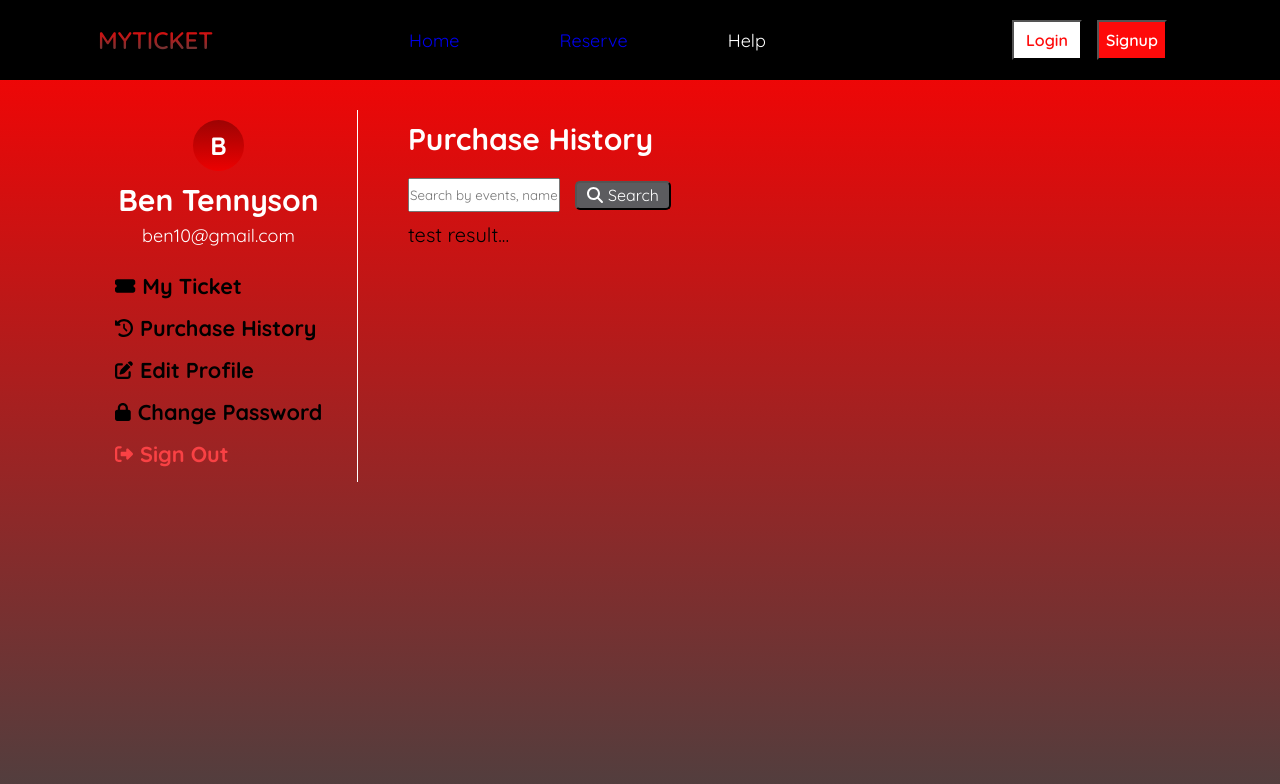
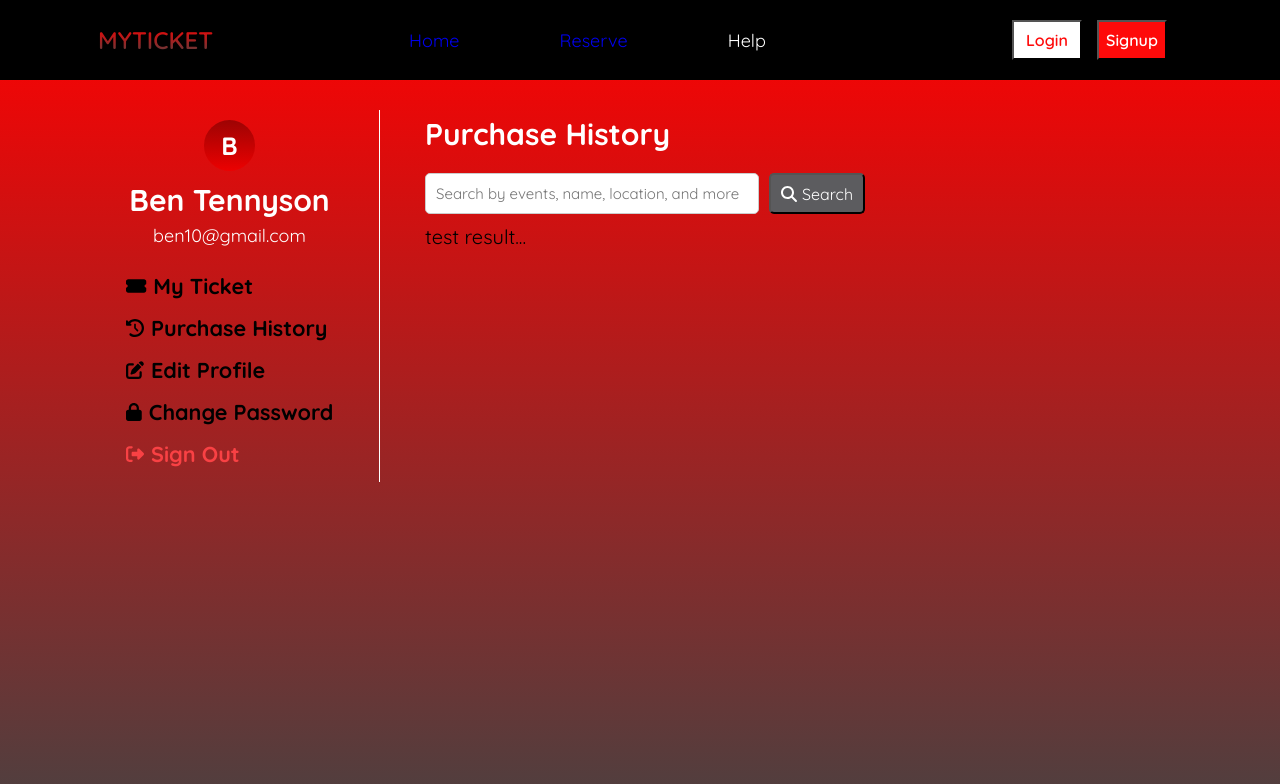
Before and after one commit to KhalidMimMuzahid/Event_Booking_System, a React (Vite) app in the folder client/: page /Profile/History in a window 1280 px wide. Shown: the top 784 px of the page. Built offline with nearby package versions, Linux system fonts and the light colour scheme.

Commit message:
fix style for profile page

```diff
--- a/client/src/component/Edit.tsx
+++ b/client/src/component/Edit.tsx
@@ -48,8 +48,7 @@ const provinces = [
   { label: "Bangkok", value: 1 },
   { label: "Chiang Mai", value: 2 },
   { label: "Phuket", value: 3 },
-  { label: "Loey", value: 4},
-
+  { label: "Loey", value: 4 },
 ];
 
 const districts = [
@@ -62,8 +61,6 @@ const districts = [
 ];
 
 function Edit() {
-
-
   const [userInfo, setUserinfo] = useState<EditState>({
     username: "",
     gender: "",
@@ -80,42 +77,42 @@ function Edit() {
     district: "",
     postal_code: "",
     error: null,
-  })
+  });
 
   useEffect(() => {
-    fetch("http://localhost:3001/users/user_info/662bbd45a61dee89ac39044f",
-      {
+    fetch("http://localhost:3001/users/user_info/662bbd45a61dee89ac39044f", {
       headers: {
-          "Authorization": `Bearer eyJhbGciOiJIUzI1NiIsInR5cCI6IkpXVCJ9.eyJzdWIiOiI2NjMwYzFlOTJhZjAxMDlhN2FkZmQ0NjAiLCJlbWFpbCI6IlQzQGdtYWlsLmNvbSIsImlhdCI6MTcxNDQ5NzI2OCwiZXhwIjoxNzE0NTA4MDY4fQ.ihzhcKG48zMbIpwJSRp7jN4-szmiEDX-loZa9H2OYE4`,
+        Authorization: `Bearer eyJhbGciOiJIUzI1NiIsInR5cCI6IkpXVCJ9.eyJzdWIiOiI2NjMwYzFlOTJhZjAxMDlhN2FkZmQ0NjAiLCJlbWFpbCI6IlQzQGdtYWlsLmNvbSIsImlhdCI6MTcxNDQ5NzI2OCwiZXhwIjoxNzE0NTA4MDY4fQ.ihzhcKG48zMbIpwJSRp7jN4-szmiEDX-loZa9H2OYE4`,
       },
     })
       .then((res) => res.json())
       .then((data) => {
-        setUserinfo({ ...userInfo,
+        setUserinfo({
+          ...userInfo,
           username: data.user.username,
-          gender:data.gender,
+          gender: data.gender,
           id_card: data.id_card,
           phone_no: data.phone_no,
           address: data.address,
           country: data.country,
           province: data.province,
           district: data.district,
-          postal_code: data.postal_code
-        })
-        console.log('Username',userInfo)
-        console.log(data)
-      })
-
-  }, [])
-
+          postal_code: data.postal_code,
+        });
+        console.log("Username", userInfo);
+        console.log(data);
+      });
+  }, []);
 
   const updateUserInfo = async (updatedData: Partial<EditState>) => {
     try {
-      const response = await fetch("http://localhost:3001/users/user_info/662bbd45a61dee89ac39044f", {
+      const response = await fetch(
+        "http://localhost:3001/users/user_info/662bbd45a61dee89ac39044f",
+        {
           method: "PATCH",
           headers: {
             "Content-Type": "application/json",
-          "Authorization": `Bearer eyJhbGciOiJIUzI1NiIsInR5cCI6IkpXVCJ9.eyJzdWIiOiI2NjMwYzFlOTJhZjAxMDlhN2FkZmQ0NjAiLCJlbWFpbCI6IlQzQGdtYWlsLmNvbSIsImlhdCI6MTcxNDQ5NzI2OCwiZXhwIjoxNzE0NTA4MDY4fQ.ihzhcKG48zMbIpwJSRp7jN4-szmiEDX-loZa9H2OYE4`,
+            Authorization: `Bearer eyJhbGciOiJIUzI1NiIsInR5cCI6IkpXVCJ9.eyJzdWIiOiI2NjMwYzFlOTJhZjAxMDlhN2FkZmQ0NjAiLCJlbWFpbCI6IlQzQGdtYWlsLmNvbSIsImlhdCI6MTcxNDQ5NzI2OCwiZXhwIjoxNzE0NTA4MDY4fQ.ihzhcKG48zMbIpwJSRp7jN4-szmiEDX-loZa9H2OYE4`,
           },
           body: JSON.stringify(updatedData),
           // body: JSON.stringify({
@@ -130,7 +127,8 @@ function Edit() {
           //   district: userInfo.district,
           //   postal_code: userInfo.postal_code
           // }),
-      });
+        }
+      );
       const data = await response.json();
       if (response.ok) {
         setUserinfo({ ...userInfo, ...data });
@@ -142,7 +140,6 @@ function Edit() {
       console.error("Error updating user info:", error);
     }
   };
-
 
   const [EditState, setEditState] = useState<EditState>({
     username: "Ben Tennyson",
@@ -243,18 +240,18 @@ function Edit() {
 
     updateUserInfo({
       username: userInfo.username,
-      gender:userInfo.gender,
+      gender: userInfo.gender,
       id_card: userInfo.id_card,
       phone_no: userInfo.phone_no,
       address: userInfo.address,
       country: userInfo.country,
       province: userInfo.province,
       district: userInfo.district,
-      postal_code: userInfo.postal_code
+      postal_code: userInfo.postal_code,
       // Add more fields as needed
     });
 
-    console.log('User_info update:',userInfo);
+    console.log("User_info update:", userInfo);
     // console.log(EditState);
   };
 
@@ -288,6 +285,7 @@ function Edit() {
               </div>
               <div className="input-vertical">
                 <p>Date of Birth</p>
+                <div className="dob-selectors">
                   <select
                     value={EditState.dateOfBirth.day}
                     onChange={handleDayChange}
@@ -321,6 +319,7 @@ function Edit() {
                       </option>
                     ))}
                   </select>
+                </div>
               </div>
               <div className="input-vertical">
                 <p>ID Card</p>
--- a/client/src/style/Edit.css
+++ b/client/src/style/Edit.css
@@ -3,50 +3,47 @@
   flex-direction: row;
 }
 
-.heading {
+.edit-container .content {
+  width: 47rem;
+  padding: 1.5rem;
+}
+
+.edit-container .heading {
   font-size: 3rem;
   color: #fff;
   text-transform: capitalize;
   margin: 2rem 0;
 }
 
-.input-vertical,
-.input-horizontal {
+.edit-container .input-vertical,
+.edit-container .input-horizontal {
   margin-bottom: 1rem;
 }
 
-.input-vertical p {
+.edit-container .input-vertical p {
   margin-bottom: 0.5rem;
   font-size: 1.5rem;
 }
 
-.input-horizontal p {
-  margin-top: 1rem;
+.edit-container .input-horizontal p {
   font-size: 1.5rem;
+  width: 8rem;
 }
 
-.input-horizontal {
+.edit-container .input-vertical .dob-selectors {
   display: flex;
-  gap: 1.5rem;
-}
-
-.edit-container input {
-  min-width: 25rem;
+  gap: 1rem;
 }
 
 .edit-container textarea {
-  min-width: 33rem;
-  max-width: 30%;
+  height: 10rem;
+  resize: none;
 }
 
+.edit-container input,
+.edit-container textarea,
 .edit-container select {
-  width: fit-content;
-  margin-right: 1rem;
-}
-
-.edit-container textarea,
-.edit-container select,
-.edit-container input {
+  width: 100%;
   font-size: 1.5rem;
   padding: 1rem;
   display: inline-block;
@@ -55,7 +52,7 @@
   box-sizing: border-box;
 }
 
-.submit-btn {
+.edit-container .submit-btn {
   margin: 1.5rem 0;
   font-size: medium;
   display: flex;
@@ -69,17 +66,16 @@
   border-radius: 0.5rem;
 }
 
-@media (max-width: 768px) {
+@media (max-width: 820px) {
   .edit-container  {
     display: flex;
     flex-direction: column;
+    align-items: center;
   }
+}
 
-  .edit-container input {
+@media (max-width: 430px) {
+  .edit-container .content {
     width: 100%;
   }
-
-  .edit-container textarea {
-    min-width: 100%;
-  }
 }
--- a/client/src/style/History.css
+++ b/client/src/style/History.css
@@ -3,31 +3,36 @@
   flex-direction: row;
 }
 
-.content {
-  width: 75%;
-  padding: 2rem;
+.history-container .content {
+  width: 47rem;
+  padding: 1.5rem;
 }
 
-.heading {
+.history-container .heading {
   font-size: 3rem;
   color: #fff;
   text-transform: capitalize;
   margin: 2rem 0;
 }
 
-.input-horizontal {
+.history-container .input-horizontal {
   display: flex;
-  gap: 1.5rem;
+  gap: 1rem;
+  width: 100%;
   margin-bottom: 1rem;
 }
 
-.input-horizontal p {
-  margin-top: 1rem;
+.history-container .input-horizontal input {
+  width: 100%;
   font-size: 1.5rem;
+  padding: 1rem;
+  display: inline-block;
+  border: 1px solid #ccc;
+  border-radius: 0.5rem;
+  box-sizing: border-box;
 }
 
-.search-btn {
-  margin: 0.25rem 0;
+.history-container .search-btn {
   font-size: medium;
   display: flex;
   align-items: center;
@@ -40,21 +45,20 @@
   border-radius: 0.5rem;
 }
 
-.history-list {
+.history-container .history-list {
   font-size: 2rem;
 }
 
-@media (max-width: 768px) {
+@media (max-width: 820px) {
   .history-container  {
     display: flex;
     flex-direction: column;
-  }
-
-  .content {
-    width: 100%;
-    display: flex;
-    flex-direction: column;
     align-items: center;
-    padding: 0 2rem 2rem 2rem;
   }
 }
+
+@media (max-width: 430px) {
+  .history-container .content {
+    width: 100%;
+  }
+}
--- a/client/src/style/Myticket.css
+++ b/client/src/style/Myticket.css
@@ -1,44 +1,48 @@
 .ticket-container {
   display: flex;
   flex-direction: row;
-    width: 100%;
 }
 
-  .heading {
+.ticket-container .content {
+  width: 100rem;
+  padding: 1.5rem;
+}
+
+.ticket-container .heading {
   font-size: 3rem;
   color: #fff;
   text-transform: capitalize;
   margin: 2rem 0;
 }
 
-  .ticket-list {
+.ticket-container .ticket-list {
   display: grid;
   grid-template-columns: repeat(auto-fill, minmax(25rem, 1fr));
   gap: 2rem;
 }
 
-  .ticket-card {
+.ticket-container .ticket-list .ticket-card {
   display: flex;
   flex-direction: column;
   gap: 1rem;
   border: 2px solid #000;
   border-radius: 0.5rem;
-    width: 25rem;
+  width: 27rem;
   background-color: #fff;
   padding: 0.5rem;
 }
 
-  .ticket-card div {
+.ticket-container .ticket-card div {
   font-size: 1.5rem;
 }
 
-  .ticket-card > img {
+.ticket-container .ticket-card > img {
   width: 100%;
-    height: 20rem;
+  height: 15rem;
   object-fit: cover;
 }
 
-  .show-all-tickets {
+.ticket-container .show-all-tickets {
   display: flex;
   align-items: center;
   gap: 0.5rem;
@@ -51,18 +55,29 @@
   border-radius: 0.5rem;
 }
 
-  .show-all-tickets p {
+.ticket-container .show-all-tickets p {
   margin: 0.25rem 0;
   font-weight: normal;
 }
 
-  @media (max-width: 768px) {
-    .ticket-container  {
+@media (max-width: 820px) {
+  .ticket-container {
     display: flex;
     flex-direction: column;
+    align-items: center;
   }
 
-    .ticket-card {
+  .ticket-container .content {
+    width: 60em;
+  }
+}
+
+@media (max-width: 430px) {
+  .ticket-container .content {
+    width: 100%;
+  }
+
+  .ticket-container .ticket-list .ticket-card {
     width: 100%;
   }
 }
--- a/client/src/style/Profile.css
+++ b/client/src/style/Profile.css
@@ -11,20 +11,20 @@
   margin-top: 0;
 }
 
-.heading {
+.menu-bar .heading {
   font-size: 3rem;
   color: #fff;
   text-transform: capitalize;
   margin: 2rem 0;
 }
 
-.profile {
+.menu-bar .profile {
   display: flex;
   flex-direction: column;
   align-items: center;
 }
 
-.profile .profile-pic {
+.menu-bar .profile .profile-pic {
   color: white;
   font-size: 2.5rem;
   background: #ec0101;
@@ -35,23 +35,23 @@
   margin: 1rem;
 }
 
-.profile h1 ~ p {
+.menu-bar .profile h1 ~ p {
   color: #fff;
   font-weight: normal;
   margin-top: 0.5rem;
 }
 
-.profile h1 {
+.menu-bar .profile h1 {
   margin: 0;
 }
 
-.menu-list {
+.menu-bar .menu-list {
   list-style-type: none;
   padding: 0;
   margin-top: 2.5rem;
 }
 
-.menu-item {
+.menu-bar .menu-item {
   display: flex;
   gap: 0.75rem;
   margin: 1.5rem 0;
@@ -60,15 +60,15 @@
   color: #000;
 }
 
-.menu-item :hover {
+.menu-bar .menu-item :hover {
   font-size: large;
 }
 
-.main-color {
+.menu-bar .main-color {
   color: #f94144;
 }
 
-@media (max-width: 768px) {
+@media (max-width: 820px) {
   .menu-bar {
     border-right: none;
     width: 100%;
@@ -76,19 +76,19 @@
     padding: 2rem 2rem 0 2rem;
   }
 
-  .menu-header {
+  .menu-bar .menu-header {
     display: flex;
     flex-direction: column;
     align-items: center;
   }
 
-  .menu-list {
+  .menu-bar .menu-list {
     display: flex;
     flex-direction: row;
     gap: 2rem;
   }
 
-  .menu-item p {
+  .menu-bar .menu-item p {
     display: none;
   }
 }
```
Lines whose indentation alone changed are shown as unchanged.
